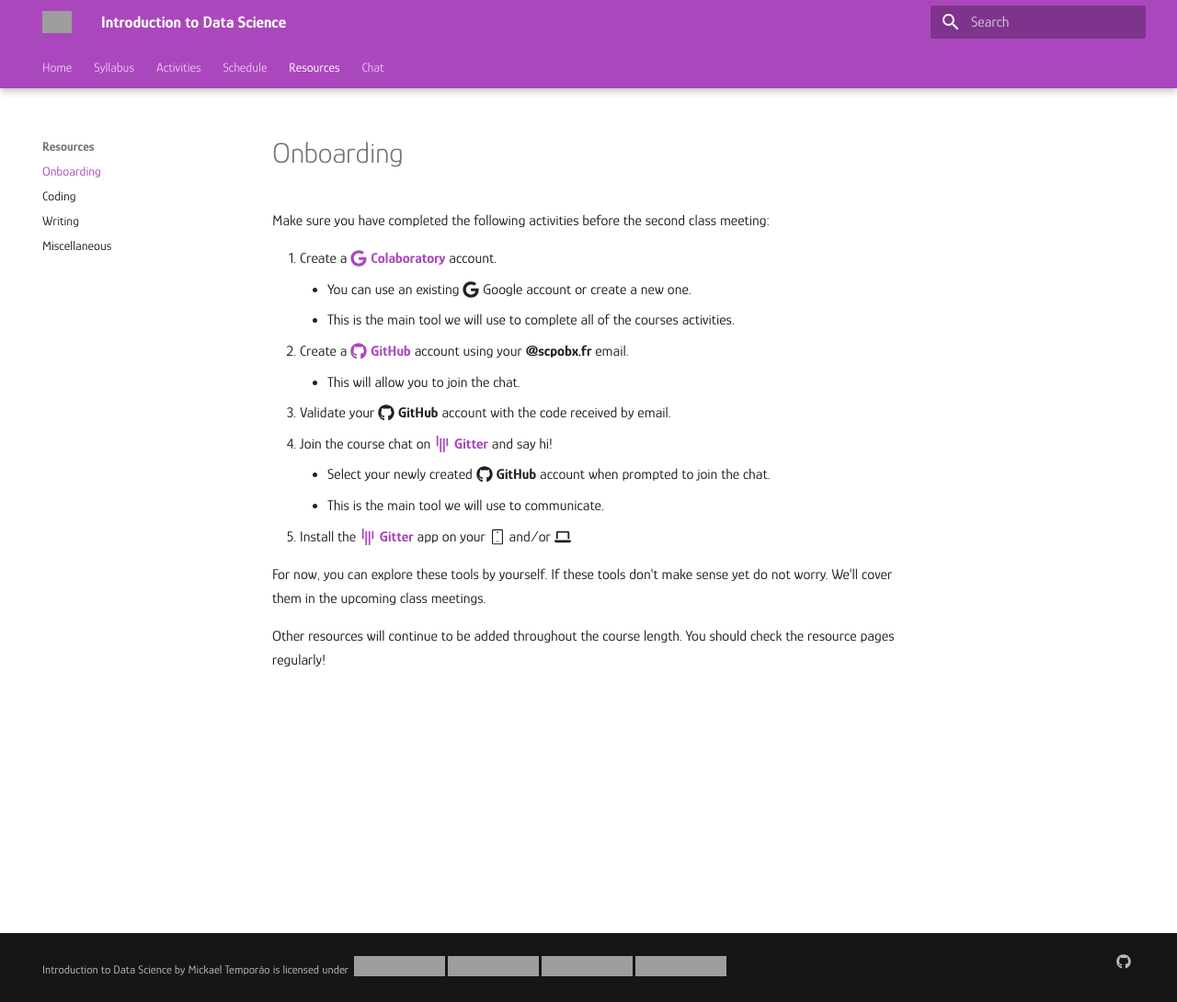
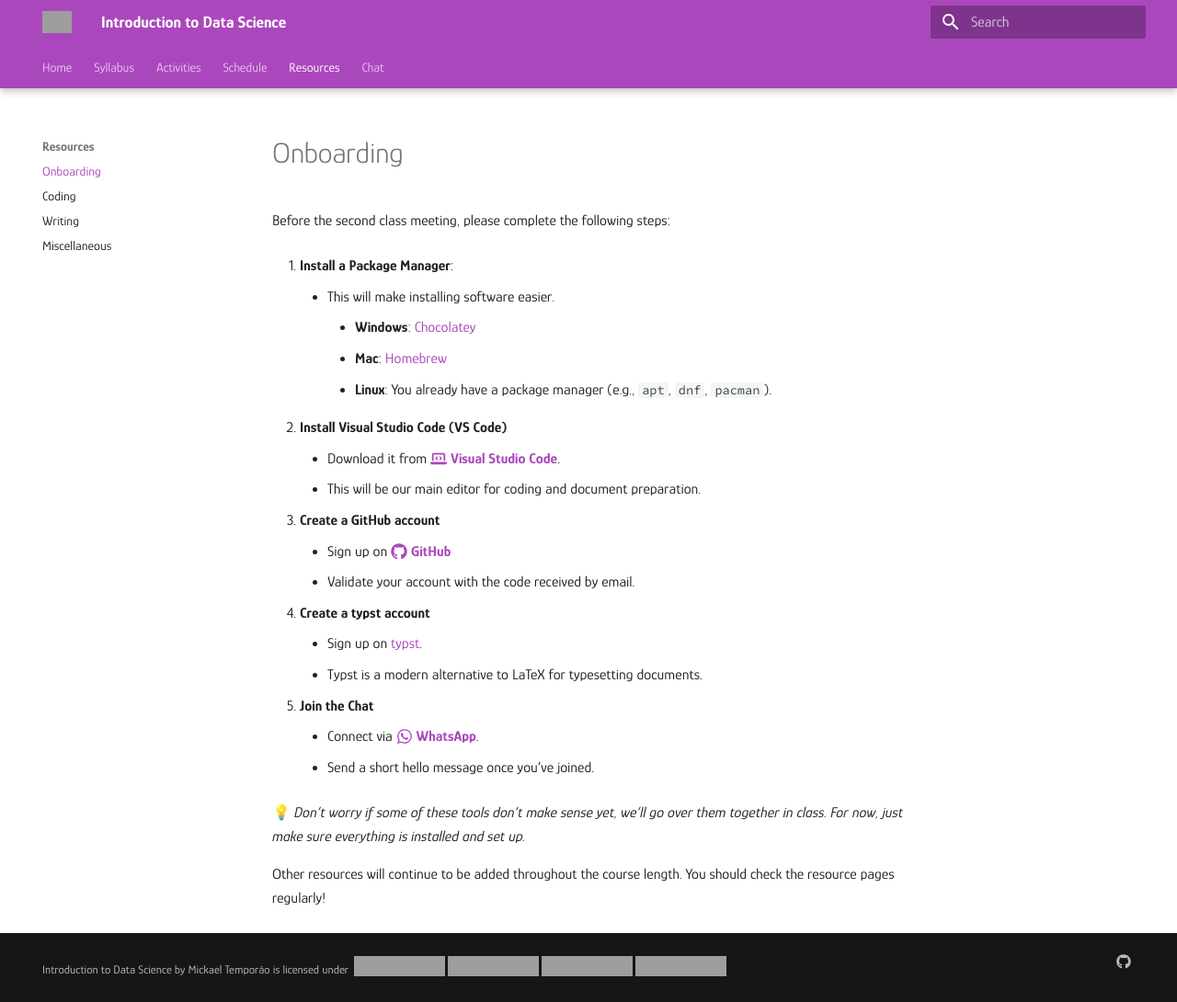
Before and after one commit to mickaeltemporao/itds, an MkDocs documentation site: the page built from docs/resources/onboarding.md, in a window 1280 px wide and 1090 px high. Shown: the whole window at 92% size. Built offline with MkDocs 1.6.1 and Material for MkDocs 9.7.7, drawn with Linux system fonts in a browser that asks for light colours; grey boxes are pictures that could not be loaded.

Commit message:
update onboarding

```diff
--- a/docs/resources/onboarding.md
+++ b/docs/resources/onboarding.md
@@ -1,18 +1,31 @@
 # Onboarding
 
-Make sure you have completed the following activities before the second class meeting:
+Before the second class meeting, please complete the following steps:
 
-1. Create a [:fontawesome-brands-google: **Colaboratory**](https://colab.research.google.com/notebooks/intro.ipynb) account.
-    - You can use an existing :fontawesome-brands-google: Google account or create a new one.
-    - This is the main tool we will use to complete all of the courses activities.
-2. Create a [:fontawesome-brands-github: **GitHub**](https://github.com/) account using your **@scpobx.fr** email.
-    - This will allow you to join the chat.
-4. Validate your :fontawesome-brands-github: **GitHub** account with the code received by email.
-5. Join the course chat on [:fontawesome-brands-gitter: **Gitter**](https://gitter.im/ScPoBx/introduction-to-data-science) and say hi!
-    - Select your newly created :fontawesome-brands-github: **GitHub** account when prompted to join the chat.
-    - This is the main tool we will use to communicate.
-6. Install the [:fontawesome-brands-gitter: **Gitter**](https://gitter.im/apps) app on your :octicons-device-mobile-24: and/or :fontawesome-solid-laptop:
 
-For now, you can explore these tools by yourself. If these tools don't make sense yet do not worry. We'll cover them in the upcoming class meetings.
+1. **Install a Package Manager**:
+    - This will make installing software easier.
+        - **Windows**: [Chocolatey](https://chocolatey.org/install)
+        - **Mac**: [Homebrew](https://brew.sh/)
+        - **Linux**: You already have a package manager (e.g., `apt`, `dnf`, `pacman`).
+
+2. **Install Visual Studio Code (VS Code)**
+    - Download it from [:fontawesome-solid-laptop-code: **Visual Studio Code**](https://code.visualstudio.com/).
+    - This will be our main editor for coding and document preparation.
+
+3. **Create a GitHub account**
+    - Sign up on [:fontawesome-brands-github: **GitHub**](https://github.com/)
+    - Validate your account with the code received by email.
+
+4. **Create a typst account**
+    - Sign up on [typst](https://typst.app/).
+    - Typst is a modern alternative to LaTeX for typesetting documents.
+
+5. **Join the Chat**
+    - Connect via [:fontawesome-brands-whatsapp: **WhatsApp**](https://chat.whatsapp.com/DUug7AgVtx5EanHW8XvwGp).
+    - Send a short hello message once you’ve joined.
+
+💡 *Don’t worry if some of these tools don’t make sense yet, we’ll go over them together in class. For now, just make sure everything is installed and set up.*
+
 
 Other resources will continue to be added throughout the course length. You should check the resource pages regularly!
```
